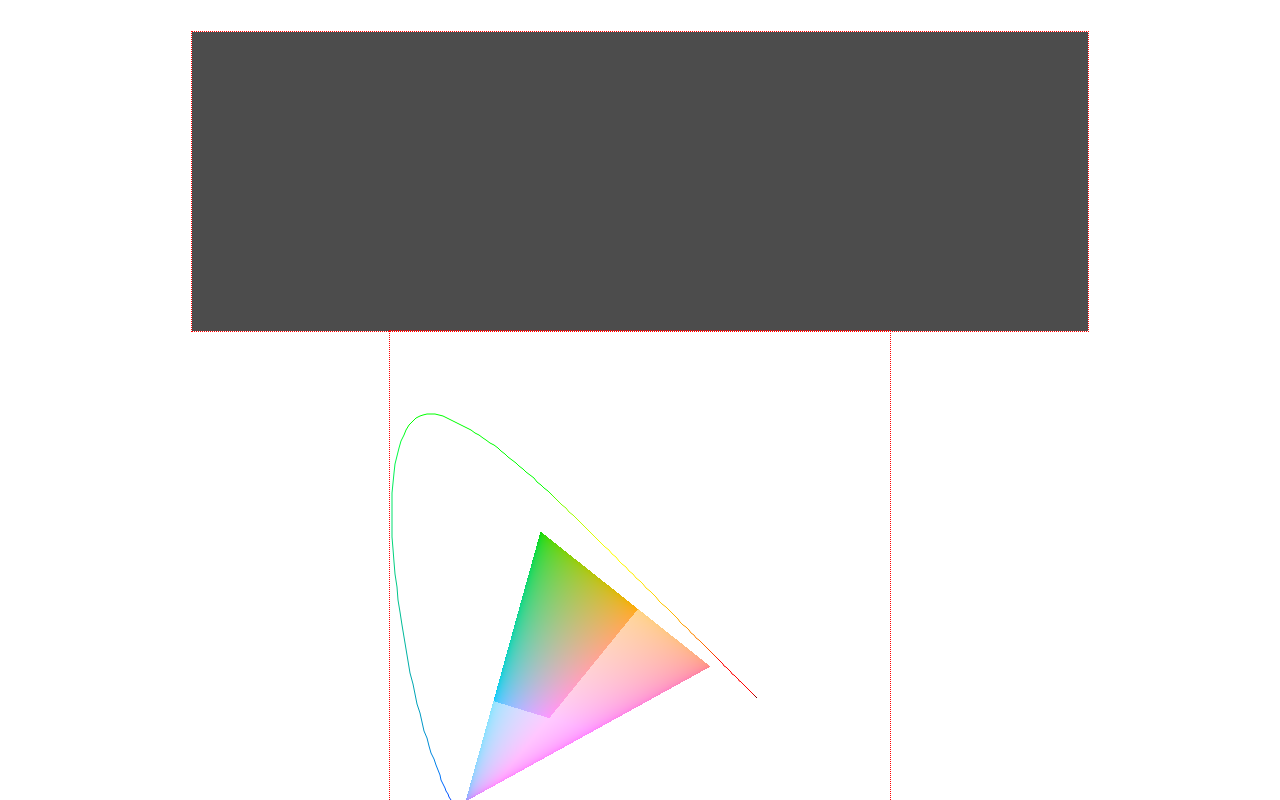
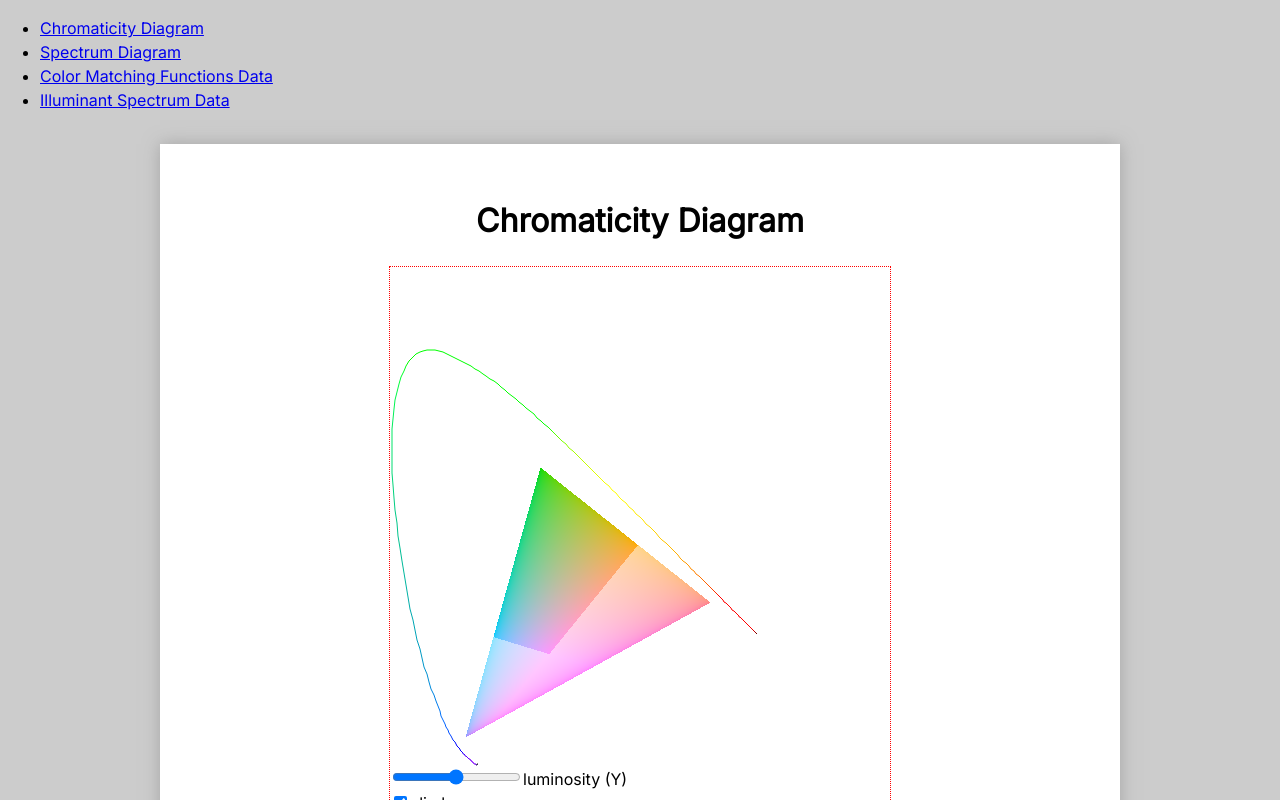
Before and after one commit to aradzie/spectrum, a React (Vite) app: page /#/ in a window 1280 px wide. Shown: the top 800 px of the page. Built offline with nearby package versions, Linux system fonts and the light colour scheme.

Commit message:
Split into pages

```diff
--- a/src/App.css
+++ /dev/null
@@ -1,5 +0,0 @@
-#root {
-  max-inline-size: 60rem;
-  margin: 0 auto;
-  padding: 2rem;
-}
--- /dev/null
+++ b/src/App.module.css
@@ -0,0 +1,15 @@
+body {
+  background-color: #ccc;
+}
+
+.root {
+  max-inline-size: 60rem;
+  margin: 2rem auto;
+  padding: 2rem;
+  background-color: #fff;
+  box-shadow: 0 0 1rem 0 rgb(127 127 127 / 0.5);
+}
+
+.title {
+  text-align: center;
+}
--- a/src/App.tsx
+++ b/src/App.tsx
@@ -1,26 +1,19 @@
-import "./App.css";
-import { Chromaticity } from "./chromaticity/Chromaticity.js";
-import { CIE_std_illum_D50 } from "./data/CIE_std_illum_D50.tsx";
-import { CIE_std_illum_D65 } from "./data/CIE_std_illum_D65.tsx";
-import { CIE_xyz_1931_2deg } from "./data/CIE_xyz_1931_2deg.tsx";
-import { CIE_xyz_1931_2deg_RGB } from "./data/CIE_xyz_1931_2deg_RGB.js";
-import { CIE_xyz_1964_10deg } from "./data/CIE_xyz_1964_10deg.tsx";
-import { CIE_xyz_1964_10deg_RGB } from "./data/CIE_xyz_1964_10deg_RGB.js";
-import { Spectrum } from "./spectrum/Spectrum.tsx";
+import "./App.module.css";
+import { useState } from "react";
+import * as styles from "./App.module.css";
+import { Nav } from "./Nav.js";
+import { pages } from "./pages/pages.tsx";
 
-function App() {
+export function App() {
+  const [pageIndex, setPageIndex] = useState(0);
+  const { title, component: Component } = pages[pageIndex];
   return (
     <>
-      <Spectrum />
-      <Chromaticity />
-      <CIE_xyz_1931_2deg_RGB />
-      <CIE_xyz_1931_2deg />
-      <CIE_xyz_1964_10deg_RGB />
-      <CIE_xyz_1964_10deg />
-      <CIE_std_illum_D50 />
-      <CIE_std_illum_D65 />
+      <Nav pageIndex={pageIndex} onPageIndexChange={setPageIndex} />
+      <main className={styles.root}>
+        <h1 className={styles.title}>{title}</h1>
+        <Component />
+      </main>
     </>
   );
 }
-
-export { App };
--- /dev/null
+++ b/src/Nav.tsx
@@ -0,0 +1,29 @@
+import { pages } from "./pages/pages.js";
+
+export function Nav({
+  pageIndex,
+  onPageIndexChange,
+}: {
+  pageIndex: number;
+  onPageIndexChange: (index: number) => void;
+}) {
+  return (
+    <ul>
+      {pages.map((page, index) => {
+        return (
+          <li key={index}>
+            <a
+              href="#"
+              onClick={(ev) => {
+                ev.preventDefault();
+                onPageIndexChange(index);
+              }}
+            >
+              {page.title}
+            </a>
+          </li>
+        );
+      })}
+    </ul>
+  );
+}
--- a/src/index.css
+++ b/src/index.css
@@ -10,8 +10,6 @@ html {
 }
 
 body {
-  min-inline-size: 30rem;
-  min-block-size: 100vb;
   margin: 0;
   padding: 0;
 }
--- /dev/null
+++ b/src/pages/ChromaticityPage.tsx
@@ -0,0 +1,5 @@
+import { Chromaticity } from "../chromaticity/Chromaticity.tsx";
+
+export default function Page() {
+  return <Chromaticity />;
+}
--- /dev/null
+++ b/src/pages/CmfDataPage.tsx
@@ -0,0 +1,15 @@
+import { CIE_xyz_1931_2deg } from "../data/CIE_xyz_1931_2deg.tsx";
+import { CIE_xyz_1931_2deg_RGB } from "../data/CIE_xyz_1931_2deg_RGB.tsx";
+import { CIE_xyz_1964_10deg } from "../data/CIE_xyz_1964_10deg.tsx";
+import { CIE_xyz_1964_10deg_RGB } from "../data/CIE_xyz_1964_10deg_RGB.tsx";
+
+export default function Page() {
+  return (
+    <>
+      <CIE_xyz_1931_2deg_RGB />
+      <CIE_xyz_1931_2deg />
+      <CIE_xyz_1964_10deg_RGB />
+      <CIE_xyz_1964_10deg />
+    </>
+  );
+}
--- /dev/null
+++ b/src/pages/IlluminantDataPage.tsx
@@ -0,0 +1,11 @@
+import { CIE_std_illum_D50 } from "../data/CIE_std_illum_D50.tsx";
+import { CIE_std_illum_D65 } from "../data/CIE_std_illum_D65.tsx";
+
+export default function Page() {
+  return (
+    <>
+      <CIE_std_illum_D50 />
+      <CIE_std_illum_D65 />
+    </>
+  );
+}
--- /dev/null
+++ b/src/pages/SpectrumPage.tsx
@@ -0,0 +1,5 @@
+import { Spectrum } from "../spectrum/Spectrum.tsx";
+
+export default function Page() {
+  return <Spectrum />;
+}
--- /dev/null
+++ b/src/pages/pages.tsx
@@ -0,0 +1,15 @@
+import { type ExoticComponent, lazy, type ReactNode } from "react";
+
+const ChromaticityPage = lazy(() => import("./ChromaticityPage.tsx"));
+const SpectrumPage = lazy(() => import("./SpectrumPage.tsx"));
+const CmfDataPage = lazy(() => import("./CmfDataPage.tsx"));
+const IlluminantDataPage = lazy(() => import("./IlluminantDataPage.tsx"));
+
+export type Page = { title: ReactNode; component: ExoticComponent };
+
+export const pages: ReadonlyArray<Readonly<Page>> = [
+  { title: "Chromaticity Diagram", component: ChromaticityPage },
+  { title: "Spectrum Diagram", component: SpectrumPage },
+  { title: "Color Matching Functions Data", component: CmfDataPage },
+  { title: "Illuminant Spectrum Data", component: IlluminantDataPage },
+];
```
